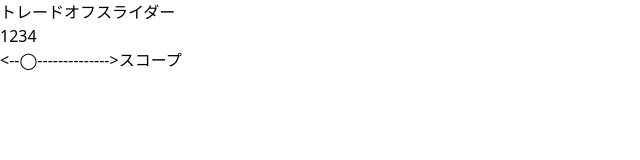
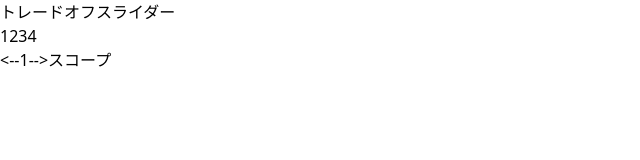
Before and after one commit to tee-talog/easy-trade-off-slider, a Next.js app: page / in a window 1280 px wide. Shown: the top 160 px of the page, without its empty margins (0-640 px from the left). Built offline with nearby package versions, Linux system fonts and the light colour scheme.

Commit message:
define props

```diff
--- a/components/Label.tsx
+++ b/components/Label.tsx
@@ -1,3 +1,7 @@
-const Label = () => <div>スコープ</div>
+import { ComponentProps } from 'react'
+
+type Props = ComponentProps<'div'>
+
+const Label = ({ children }: Props) => <div>{children}</div>
 
 export default Label
--- /dev/null
+++ b/components/Row.tsx
@@ -0,0 +1,16 @@
+import Label from './Label'
+import Slider from './Slider'
+
+type Props = {
+  label: string
+  value: number
+}
+
+const Row = ({ label, value }: Props) => (
+  <li className="flex">
+    <Slider value={value} />
+    <Label>{label}</Label>
+  </li>
+)
+
+export default Row
--- a/components/Rows.tsx
+++ b/components/Rows.tsx
@@ -1,12 +1,8 @@
-import Label from './Label'
-import Slider from './Slider'
+import Row from './Row'
 
 const Rows = () => (
   <ul>
-    <li className="flex">
-      <Slider />
-      <Label />
-    </li>
+    <Row label={'スコープ'} value={1} />
   </ul>
 )
 
--- a/components/Slider.tsx
+++ b/components/Slider.tsx
@@ -1,3 +1,7 @@
-const Slider = () => <div>&lt;--◯--------------&gt;</div>
+type Props = {
+  value: number
+}
+
+const Slider = ({ value }: Props) => <div>&lt;--{value}--&gt;</div>
 
 export default Slider
```
